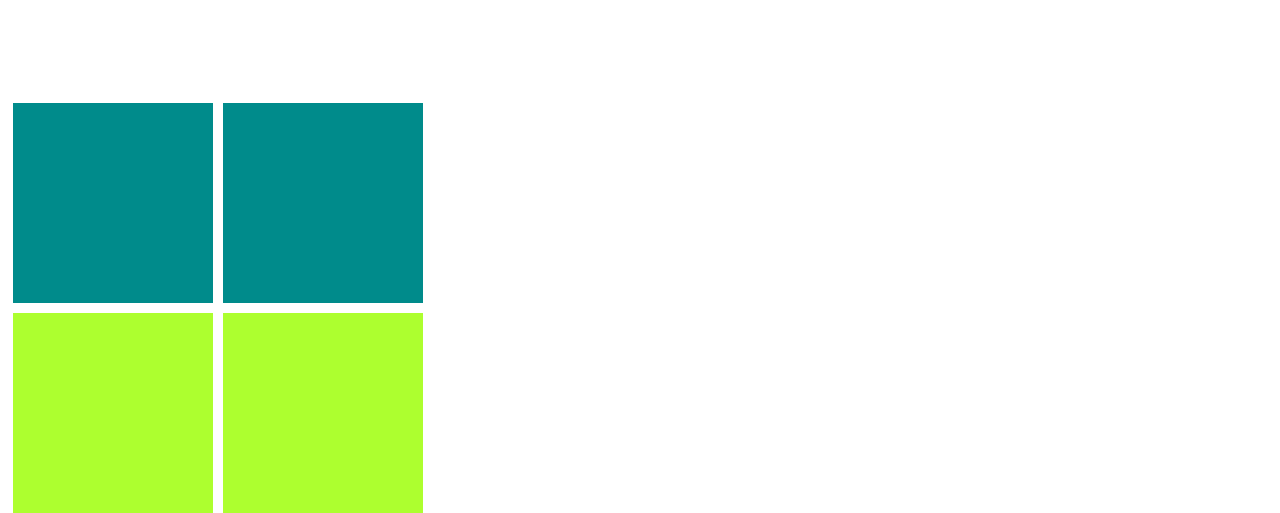
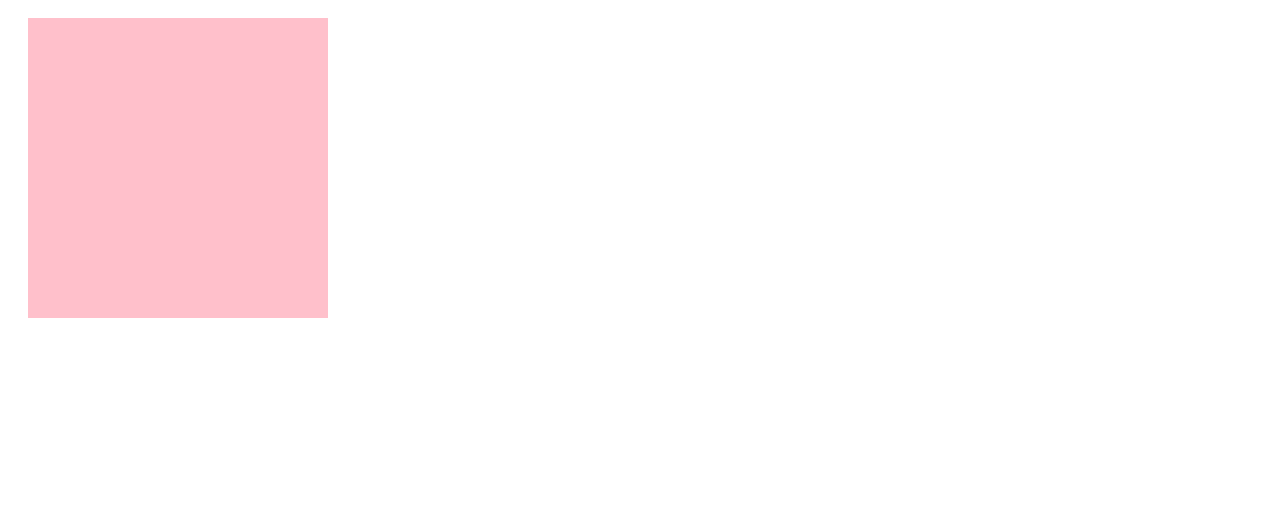
Before and after one commit to Klibanoforos/zadania-snipety, a plain HTML site: page index.html in a window 1280 px wide. Shown: the part 2321-2834 px from the top of the page. After the commit the page ends 2671 px from the top, so only its background shows below. Drawn offline with Linux system fonts and the light colour scheme.

Commit message:
zadanie czternaste nie działa

```diff
--- a/css/style.css
+++ b/css/style.css
@@ -169,31 +169,37 @@ div#parala {
 /* zadanie czternaste */
 
 
-div.squares {
-    height: 500px;
-    width: 500px;
-    position: static;
+div.box {
+    height: 300px;
+    width: 300px;
+    position: relative;
     display: inline-block;
+    margin: 20px;
+    background: pink;
 }
 
-div.squares div.front {
-    height: 200px;
-    width: 200px;
-    background-color: darkcyan;
-    position: relative;
-    float: left;
-    display: inline-block;
-    margin: 5px;
-    transform: translateY(50%);
+div.box div.box-in {
+    height: 100%;
+    width: 100%;
+    position: absolute;
+   transition: all 0.5s;
 }
 
-div.squares div.back {
-    height: 200px;
-    width: 200px;
-    background-color: greenyellow;
-    position: relative;
-    float: left;
-    display: inline-block;
-    margin: 5px;
-    transform: translateY(50%);
+div.box div.box-in box-front {
+    background-color: darkcyan;
+    z-index: 1;
+    backface-visibility: hidden;
 }
+
+div.box div.box-in box-back {
+    background: blue;
+    transform:rotateY(180deg);
+}
+
+div.box:hover .box-front {
+    transform: rotateY(180deg);
+}
+
+div.box:hover .box-back {
+    transform: rotateY(0deg);
+}
--- a/index.html
+++ b/index.html
@@ -67,11 +67,9 @@
         <p>Lorem ipsum dolor sit amet, consectetur adipisicing elit. Expedita dolor voluptatibus molestiae sapiente commodi necessitatibus eveniet architecto similique, ut maxime modi in voluptatem quas cumque minima, pariatur officia, fugiat nisi!</p>
     </div>
 
-    <div class="squares">
-        <div class="front"></div>
-        <div class="front"></div>
-        <div class="back"></div>
-        <div class="back"></div>
+    <div class="box">
+        <div class="box-in box-front"></div>
+        <div class="box-in box-back"></div>
     </div>
 
 </body>
```
